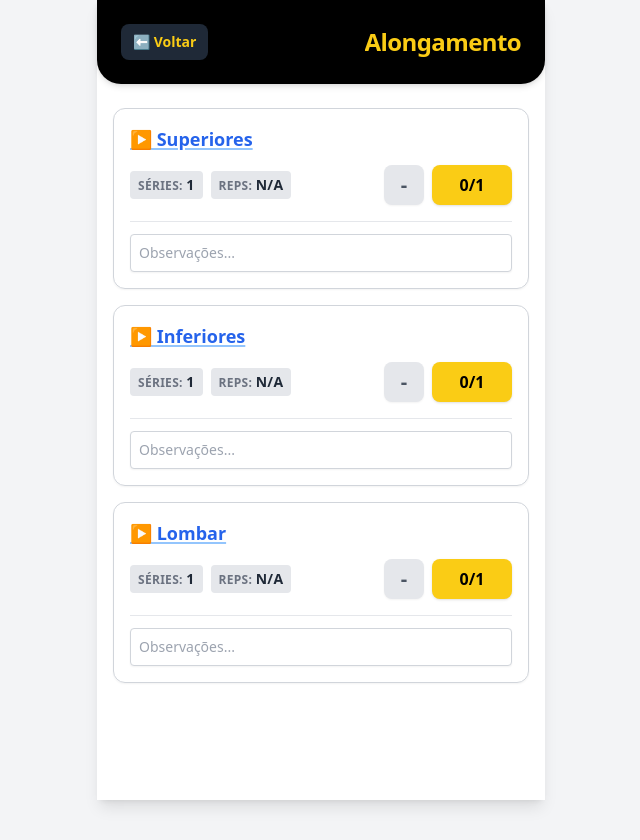
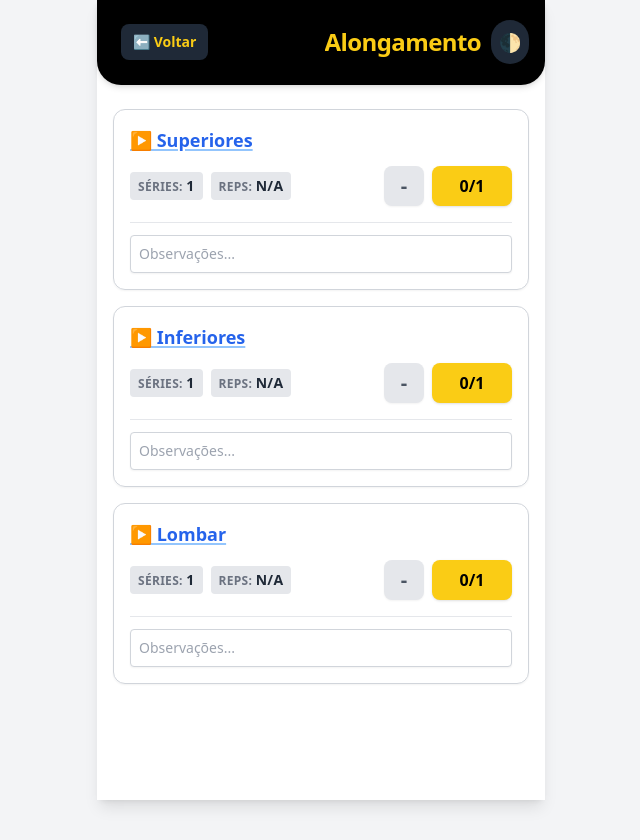
Before and after one commit to Eduzznet/Fit-App, a Flask app: page /treino/Alongamento in a window 1280 px wide. Shown: the whole page, without its empty margins (319-959 px from the left). Run offline with Flask 3, Linux system fonts and the light colour scheme; some libraries are stand-ins or nearby versions.

Commit message:
Adicionando funcionalidade de Modo Escuro e Botão de Alternância em todas as telas

```diff
--- a/templates/treino.html
+++ b/templates/treino.html
@@ -5,16 +5,34 @@
     <meta name="viewport" content="width=device-width, initial-scale=1.0">
     <title>{{ nome_treino }} - Fit App</title>
     <script src="https://cdn.tailwindcss.com"></script>
+
+    <script>
+        tailwind.config = { darkMode: 'class' }
+        if (localStorage.theme === 'dark' || (!('theme' in localStorage) && window.matchMedia('(prefers-color-scheme: dark)').matches)) {
+            document.documentElement.classList.add('dark')
+        } else {
+            document.documentElement.classList.remove('dark')
+        }
+        function toggleTheme() {
+            document.documentElement.classList.toggle('dark');
+            localStorage.setItem('theme', document.documentElement.classList.contains('dark') ? 'dark' : 'light');
+        }
+    </script>
 </head>
-<body class="bg-gray-100 text-gray-800 font-sans antialiased pb-10">
+<body class="bg-gray-100 dark:bg-gray-900 text-gray-800 dark:text-gray-100 font-sans antialiased pb-10 transition-colors duration-300">
 
-    <div class="max-w-md mx-auto bg-white min-h-screen shadow-lg relative">
+    <div class="max-w-md mx-auto bg-white dark:bg-gray-800 min-h-screen shadow-lg relative transition-colors duration-300">
 
-        <header class="bg-black text-white p-6 rounded-b-3xl shadow-md flex items-center justify-between">
-            <a href="javascript:history.back()" class="text-yellow-400 font-bold text-sm bg-gray-800 px-3 py-2 rounded-lg hover:bg-gray-700">
+        <header class="bg-black text-white p-6 rounded-b-3xl shadow-md flex items-center justify-between relative border-b border-transparent dark:border-gray-700">
+            <a href="javascript:history.back()" class="text-yellow-400 font-bold text-sm bg-gray-800 dark:bg-gray-700 px-3 py-2 rounded-lg hover:bg-gray-700 dark:hover:bg-gray-600 transition">
                 ⬅ Voltar
             </a>
-            <h1 class="text-2xl font-extrabold text-yellow-400 tracking-tight truncate ml-4">{{ nome_treino }}</h1>
+
+            <button onclick="toggleTheme()" class="absolute top-5 right-4 bg-gray-800 hover:bg-gray-700 p-2 rounded-full shadow active:scale-95 transition text-lg">
+                🌓
+            </button>
+
+            <h1 class="text-2xl font-extrabold text-yellow-400 tracking-tight truncate ml-4 mr-10">{{ nome_treino }}</h1>
         </header>
 
         <main class="p-4 mt-2">
@@ -23,18 +41,18 @@
                     {% set b_idx = loop.index %}
 
                     {% if bloco.tipo == 'titulo' %}
-                        <div class="mt-6 mb-1 border-b-2 border-gray-800 pb-2">
-                            <h2 class="text-xl font-black text-gray-800 uppercase tracking-widest">{{ bloco.texto }}</h2>
+                        <div class="mt-6 mb-1 border-b-2 border-gray-800 dark:border-gray-400 pb-2">
+                            <h2 class="text-xl font-black text-gray-800 dark:text-gray-200 uppercase tracking-widest">{{ bloco.texto }}</h2>
                         </div>
 
                     {% elif bloco.tipo == 'simples' %}
                         {% for ex in bloco.exercicios %}
                         {% set e_idx = loop.index %}
-                        <div class="bg-transparent border border-gray-300 p-4 rounded-xl shadow-sm">
+                        <div class="bg-transparent border border-gray-300 dark:border-gray-600 p-4 rounded-xl shadow-sm">
 
-                            <h3 class="font-bold text-lg text-gray-800">
+                            <h3 class="font-bold text-lg text-gray-800 dark:text-gray-100">
                                 {% if ex.get('video') %}
-                                    <a href="{{ ex.video }}" target="_blank" class="text-blue-600 hover:text-blue-800 underline decoration-blue-300 decoration-2 underline-offset-2 flex items-center gap-1">
+                                    <a href="{{ ex.video }}" target="_blank" class="text-blue-600 dark:text-blue-400 hover:text-blue-800 dark:hover:text-blue-300 underline decoration-blue-300 dark:decoration-blue-700 decoration-2 underline-offset-2 flex items-center gap-1">
                                         ▶️ {{ ex.nome }}
                                     </a>
                                 {% else %}
@@ -44,18 +62,18 @@
 
                             <div class="flex justify-between items-center mt-3 mb-4">
                                 <div class="flex gap-2">
-                                    <span class="text-xs font-bold text-gray-500 bg-gray-200 px-2 py-1 rounded tracking-wide">
-                                        SÉRIES: <span class="text-gray-800 text-sm">{{ ex.series }}</span>
+                                    <span class="text-xs font-bold text-gray-500 dark:text-gray-300 bg-gray-200 dark:bg-gray-700 px-2 py-1 rounded tracking-wide">
+                                        SÉRIES: <span class="text-gray-800 dark:text-gray-100 text-sm">{{ ex.series }}</span>
                                     </span>
-                                    <span class="text-xs font-bold text-gray-500 bg-gray-200 px-2 py-1 rounded tracking-wide">
-                                        REPS: <span class="text-gray-800 text-sm">{{ ex.reps }}</span>
+                                    <span class="text-xs font-bold text-gray-500 dark:text-gray-300 bg-gray-200 dark:bg-gray-700 px-2 py-1 rounded tracking-wide">
+                                        REPS: <span class="text-gray-800 dark:text-gray-100 text-sm">{{ ex.reps }}</span>
                                     </span>
                                 </div>
 
                                 <div class="flex items-center gap-2">
-                                    <button class="bg-gray-200 text-gray-600 font-bold w-10 h-10 rounded-lg shadow-sm active:scale-95 transition flex items-center justify-center text-xl"
+                                    <button class="bg-gray-200 dark:bg-gray-700 text-gray-600 dark:text-gray-300 font-bold w-10 h-10 rounded-lg shadow-sm active:scale-95 transition flex items-center justify-center text-xl"
                                             onclick="desfazerSerie(this.nextElementSibling)">-</button>
-                                    <button class="btn-exercicio bg-yellow-400 text-black font-bold py-2 px-4 rounded-lg shadow active:scale-95 transition min-w-[80px]"
+                                    <button class="btn-exercicio bg-yellow-400 dark:bg-yellow-500 text-black font-bold py-2 px-4 rounded-lg shadow active:scale-95 transition min-w-[80px]"
                                             data-feitas="0"
                                             data-total="{{ ex.series }}"
                                             onclick="registrarSerie(this)">
@@ -64,25 +82,25 @@
                                 </div>
                             </div>
 
-                            <div class="mt-4 border-t border-gray-200 pt-3 flex gap-2">
+                            <div class="mt-4 border-t border-gray-200 dark:border-gray-700 pt-3 flex gap-2">
                                 {% if ex.get('usa_carga', True) %}
                                 <div class="flex w-2/5 shadow-sm rounded">
                                     <input type="number" inputmode="numeric" min="0" oninput="if(this.value < 0) this.value = 0;" placeholder="Carga"
-                                           class="input-salvavel w-2/3 bg-white border border-gray-300 border-r-0 text-gray-700 text-sm rounded-l focus:ring-yellow-500 focus:border-yellow-500 p-2 text-center"
+                                           class="input-salvavel w-2/3 bg-white dark:bg-gray-900 border border-gray-300 dark:border-gray-600 border-r-0 text-gray-700 dark:text-gray-200 text-sm rounded-l focus:ring-yellow-500 focus:border-yellow-500 p-2 text-center"
                                            data-b="{{ b_idx }}" data-e="{{ e_idx }}" data-tipo="carga" onchange="salvarTexto(this)">
 
-                                    <select class="input-salvavel w-1/3 bg-gray-100 border border-gray-300 text-gray-700 text-xs rounded-r focus:ring-yellow-500 focus:border-yellow-500 text-center px-0 appearance-none"
+                                    <select class="input-salvavel w-1/3 bg-gray-100 dark:bg-gray-700 border border-gray-300 dark:border-gray-600 text-gray-700 dark:text-gray-200 text-xs rounded-r focus:ring-yellow-500 focus:border-yellow-500 text-center px-0 appearance-none"
                                             data-b="{{ b_idx }}" data-e="{{ e_idx }}" data-tipo="unidade" onchange="salvarTexto(this)">
                                         <option value="kg">kg</option>
                                         <option value="lbs">lbs</option>
                                     </select>
                                 </div>
                                 <input type="text" placeholder="Observações..."
-                                       class="input-salvavel w-3/5 bg-white border border-gray-300 text-gray-700 text-sm rounded shadow-sm focus:ring-yellow-500 focus:border-yellow-500 p-2"
+                                       class="input-salvavel w-3/5 bg-white dark:bg-gray-900 border border-gray-300 dark:border-gray-600 text-gray-700 dark:text-gray-200 dark:placeholder-gray-500 text-sm rounded shadow-sm focus:ring-yellow-500 focus:border-yellow-500 p-2"
                                        data-b="{{ b_idx }}" data-e="{{ e_idx }}" data-tipo="obs" onchange="salvarTexto(this)">
                                 {% else %}
                                 <input type="text" placeholder="Observações..."
-                                       class="input-salvavel w-full bg-white border border-gray-300 text-gray-700 text-sm rounded shadow-sm focus:ring-yellow-500 focus:border-yellow-500 p-2"
+                                       class="input-salvavel w-full bg-white dark:bg-gray-900 border border-gray-300 dark:border-gray-600 text-gray-700 dark:text-gray-200 dark:placeholder-gray-500 text-sm rounded shadow-sm focus:ring-yellow-500 focus:border-yellow-500 p-2"
                                        data-b="{{ b_idx }}" data-e="{{ e_idx }}" data-tipo="obs" onchange="salvarTexto(this)">
                                 {% endif %}
                             </div>
@@ -90,52 +108,52 @@
                         {% endfor %}
 
                     {% else %}
-                        <div class="bg-yellow-50 border-l-4 border-yellow-400 p-4 rounded-xl shadow-sm">
+                        <div class="bg-yellow-50 dark:bg-yellow-900/10 border-l-4 border-yellow-400 dark:border-yellow-500 p-4 rounded-xl shadow-sm">
                             <div class="mb-3 flex justify-between items-center">
-                                <span class="text-xs font-bold text-yellow-600 uppercase tracking-wider">⚡ Conjugado • {{ bloco.series }} SÉRIES</span>
+                                <span class="text-xs font-bold text-yellow-600 dark:text-yellow-500 uppercase tracking-wider">⚡ Conjugado • {{ bloco.series }} SÉRIES</span>
                             </div>
 
                             <div class="flex flex-col gap-4">
                                 {% for ex in bloco.exercicios %}
                                 {% set e_idx = loop.index %}
-                                    <div class="border-b border-yellow-200 pb-3 mt-3 last:border-0 last:pb-0">
+                                    <div class="border-b border-yellow-200 dark:border-yellow-700/50 pb-3 mt-3 last:border-0 last:pb-0">
 
                                         {% if ex.get('is_alternativo') %}
-                                            <div class="bg-white p-2 rounded shadow-sm border border-yellow-300 mb-2">
-                                                <div class="text-[10px] font-bold text-yellow-600 uppercase mb-2 text-center">🔄 Escolha 1 opção abaixo:</div>
+                                            <div class="bg-white dark:bg-gray-800 p-2 rounded shadow-sm border border-yellow-300 dark:border-yellow-700/50 mb-2">
+                                                <div class="text-[10px] font-bold text-yellow-600 dark:text-yellow-500 uppercase mb-2 text-center">🔄 Escolha 1 opção abaixo:</div>
                                                 {% for opcao in ex.opcoes %}
                                                     <div class="flex justify-between items-center my-1">
-                                                        <h3 class="font-semibold text-gray-800 text-sm w-2/3">
+                                                        <h3 class="font-semibold text-gray-800 dark:text-gray-200 text-sm w-2/3">
                                                             {% if opcao.get('video') %}
-                                                                <a href="{{ opcao.video }}" target="_blank" class="text-blue-600 hover:text-blue-800 underline decoration-blue-300 decoration-2 underline-offset-2 flex items-center gap-1">
+                                                                <a href="{{ opcao.video }}" target="_blank" class="text-blue-600 dark:text-blue-400 hover:text-blue-800 dark:hover:text-blue-300 underline decoration-blue-300 dark:decoration-blue-700 decoration-2 underline-offset-2 flex items-center gap-1">
                                                                     ▶️ {{ opcao.nome }}
                                                                 </a>
                                                             {% else %}
                                                                 {{ opcao.nome }}
                                                             {% endif %}
                                                         </h3>
-                                                        <span class="text-xs font-bold text-gray-500 bg-gray-100 px-2 py-1 rounded border border-gray-200 shadow-sm">
-                                                            REPS: <span class="text-gray-800 text-sm">{{ opcao.reps }}</span>
+                                                        <span class="text-xs font-bold text-gray-500 dark:text-gray-400 bg-gray-100 dark:bg-gray-700 px-2 py-1 rounded border border-gray-200 dark:border-gray-600 shadow-sm">
+                                                            REPS: <span class="text-gray-800 dark:text-gray-200 text-sm">{{ opcao.reps }}</span>
                                                         </span>
                                                     </div>
                                                     {% if not loop.last %}
-                                                        <div class="text-center text-xs font-black text-yellow-400 my-1">OU</div>
+                                                        <div class="text-center text-xs font-black text-yellow-400 dark:text-yellow-600 my-1">OU</div>
                                                     {% endif %}
                                                 {% endfor %}
                                             </div>
                                         {% else %}
                                             <div class="flex justify-between items-center mb-2">
-                                                <h3 class="font-semibold text-gray-800 text-sm w-2/3">
+                                                <h3 class="font-semibold text-gray-800 dark:text-gray-100 text-sm w-2/3">
                                                     {% if ex.get('video') %}
-                                                        <a href="{{ ex.video }}" target="_blank" class="text-blue-600 hover:text-blue-800 underline decoration-blue-300 decoration-2 underline-offset-2 flex items-center gap-1">
+                                                        <a href="{{ ex.video }}" target="_blank" class="text-blue-600 dark:text-blue-400 hover:text-blue-800 dark:hover:text-blue-300 underline decoration-blue-300 dark:decoration-blue-700 decoration-2 underline-offset-2 flex items-center gap-1">
                                                             ▶️ {{ ex.nome }}
                                                         </a>
                                                     {% else %}
                                                         {{ ex.nome }}
                                                     {% endif %}
                                                 </h3>
-                                                <span class="text-xs font-bold text-gray-500 bg-white px-2 py-1 rounded shadow-sm border border-yellow-200">
-                                                    REPS: <span class="text-gray-800 text-sm">{{ ex.reps }}</span>
+                                                <span class="text-xs font-bold text-gray-500 dark:text-gray-300 bg-white dark:bg-gray-800 px-2 py-1 rounded shadow-sm border border-yellow-200 dark:border-yellow-700/50">
+                                                    REPS: <span class="text-gray-800 dark:text-gray-100 text-sm">{{ ex.reps }}</span>
                                                 </span>
                                             </div>
                                         {% endif %}
@@ -144,21 +162,21 @@
                                             {% if ex.get('usa_carga', True) %}
                                             <div class="flex w-2/5 shadow-sm rounded">
                                                 <input type="number" inputmode="numeric" min="0" oninput="if(this.value < 0) this.value = 0;" placeholder="Carga"
-                                                       class="input-salvavel w-2/3 bg-white border border-yellow-300 border-r-0 text-gray-700 text-sm rounded-l focus:ring-yellow-500 focus:border-yellow-500 p-1.5 text-center"
+                                                       class="input-salvavel w-2/3 bg-white dark:bg-gray-900 border border-yellow-300 dark:border-yellow-700/50 border-r-0 text-gray-700 dark:text-gray-200 text-sm rounded-l focus:ring-yellow-500 focus:border-yellow-500 p-1.5 text-center"
                                                        data-b="{{ b_idx }}" data-e="{{ e_idx }}" data-tipo="carga" onchange="salvarTexto(this)">
 
-                                                <select class="input-salvavel w-1/3 bg-yellow-100 border border-yellow-300 text-gray-700 text-xs rounded-r focus:ring-yellow-500 focus:border-yellow-500 text-center px-0 appearance-none"
+                                                <select class="input-salvavel w-1/3 bg-yellow-100 dark:bg-yellow-900/40 border border-yellow-300 dark:border-yellow-700/50 text-gray-700 dark:text-gray-300 text-xs rounded-r focus:ring-yellow-500 focus:border-yellow-500 text-center px-0 appearance-none"
                                                         data-b="{{ b_idx }}" data-e="{{ e_idx }}" data-tipo="unidade" onchange="salvarTexto(this)">
                                                     <option value="kg">kg</option>
                                                     <option value="lbs">lbs</option>
                                                 </select>
                                             </div>
                                             <input type="text" placeholder="Observações..."
-                                                   class="input-salvavel w-3/5 bg-white border border-yellow-300 text-gray-700 text-sm rounded shadow-sm focus:ring-yellow-500 focus:border-yellow-500 p-1.5"
+                                                   class="input-salvavel w-3/5 bg-white dark:bg-gray-900 border border-yellow-300 dark:border-yellow-700/50 text-gray-700 dark:text-gray-200 dark:placeholder-gray-500 text-sm rounded shadow-sm focus:ring-yellow-500 focus:border-yellow-500 p-1.5"
                                                    data-b="{{ b_idx }}" data-e="{{ e_idx }}" data-tipo="obs" onchange="salvarTexto(this)">
                                             {% else %}
                                             <input type="text" placeholder="Observações..."
-                                                   class="input-salvavel w-full bg-white border border-yellow-300 text-gray-700 text-sm rounded shadow-sm focus:ring-yellow-500 focus:border-yellow-500 p-1.5"
+                                                   class="input-salvavel w-full bg-white dark:bg-gray-900 border border-yellow-300 dark:border-yellow-700/50 text-gray-700 dark:text-gray-200 dark:placeholder-gray-500 text-sm rounded shadow-sm focus:ring-yellow-500 focus:border-yellow-500 p-1.5"
                                                    data-b="{{ b_idx }}" data-e="{{ e_idx }}" data-tipo="obs" onchange="salvarTexto(this)">
                                             {% endif %}
                                         </div>
@@ -167,9 +185,9 @@
                             </div>
 
                             <div class="mt-4 flex justify-end items-center gap-2">
-                                <button class="bg-gray-200 text-gray-600 font-bold w-10 h-10 rounded-lg shadow-sm active:scale-95 transition flex items-center justify-center text-xl"
+                                <button class="bg-gray-200 dark:bg-gray-700 text-gray-600 dark:text-gray-300 font-bold w-10 h-10 rounded-lg shadow-sm active:scale-95 transition flex items-center justify-center text-xl"
                                         onclick="desfazerSerie(this.nextElementSibling)">-</button>
-                                <button class="btn-exercicio bg-yellow-400 text-black font-bold py-2 px-4 rounded-lg shadow active:scale-95 transition min-w-[80px]"
+                                <button class="btn-exercicio bg-yellow-400 dark:bg-yellow-500 text-black font-bold py-2 px-4 rounded-lg shadow active:scale-95 transition min-w-[80px]"
                                         data-feitas="0"
                                         data-total="{{ bloco.series }}"
                                         onclick="registrarSerie(this)">
@@ -181,16 +199,17 @@
                 {% endfor %}
             </div>
 
-            <div id="mensagem-final" class="hidden mt-8 text-center bg-green-100 border-2 border-green-500 p-6 rounded-2xl shadow-md">
-                <h2 class="text-2xl font-bold text-green-700 mb-2">🎉 Treino Concluído!</h2>
-                <p class="text-green-600 mb-6 font-medium">Excelente trabalho hoje.</p>
-                <button onclick="resetarTreino()" class="w-full bg-green-600 hover:bg-green-700 text-white font-bold text-lg py-3 rounded-xl shadow transition active:scale-95">
+            <div id="mensagem-final" class="hidden mt-8 text-center bg-green-100 dark:bg-green-900/40 border-2 border-green-500 dark:border-green-600 p-6 rounded-2xl shadow-md">
+                <h2 class="text-2xl font-bold text-green-700 dark:text-green-400 mb-2">🎉 Treino Concluído!</h2>
+                <p class="text-green-600 dark:text-green-300 mb-6 font-medium">Excelente trabalho hoje.</p>
+                <button onclick="resetarTreino()" class="w-full bg-green-600 hover:bg-green-700 dark:bg-green-600 dark:hover:bg-green-500 text-white font-bold text-lg py-3 rounded-xl shadow transition active:scale-95">
                     Zerar séries para o próximo treino
                 </button>
             </div>
         </main>
     </div>
 
+    <!-- MANTIVE O SCRIPT EXATAMENTE IGUAL AO SEU ORIGINAL -->
     <script>
         const nomeTreino = "{{ nome_treino }}";
         const botoes = document.querySelectorAll('.btn-exercicio');
@@ -207,7 +226,7 @@
 
                     if (feitas >= total) {
                         botao.innerText = "Feito ✓";
-                        botao.classList.remove('bg-yellow-400', 'text-black');
+                        botao.classList.remove('bg-yellow-400', 'text-black', 'dark:bg-yellow-500');
                         botao.classList.add('bg-green-500', 'text-white');
                         botao.disabled = true;
                     } else {
@@ -254,7 +273,7 @@
                     botao.innerText = feitas + "/" + total;
                 } else {
                     botao.innerText = "Feito ✓";
-                    botao.classList.remove('bg-yellow-400', 'text-black');
+                    botao.classList.remove('bg-yellow-400', 'text-black', 'dark:bg-yellow-500');
                     botao.classList.add('bg-green-500', 'text-white');
                     botao.disabled = true;
                 }
@@ -262,7 +281,6 @@
             verificarTreinoCompleto();
         }
 
-        // NOVO: FUNÇÃO PARA DESFAZER O CLIQUE
         function desfazerSerie(botaoPrincipal) {
             let feitas = parseInt(botaoPrincipal.getAttribute('data-feitas'));
             let total = parseInt(botaoPrincipal.getAttribute('data-total'));
@@ -274,13 +292,11 @@
                 botaoPrincipal.setAttribute('data-feitas', feitas);
                 localStorage.setItem(chave, feitas);
 
-                // Devolve a cor e o texto original
                 botaoPrincipal.innerText = feitas + "/" + total;
                 botaoPrincipal.classList.remove('bg-green-500', 'text-white');
-                botaoPrincipal.classList.add('bg-yellow-400', 'text-black');
+                botaoPrincipal.classList.add('bg-yellow-400', 'text-black', 'dark:bg-yellow-500');
                 botaoPrincipal.disabled = false;
 
-                // Esconde a mensagem final, pois o treino não está mais completo
                 document.getElementById('mensagem-final').classList.add('hidden');
             }
         }
@@ -309,7 +325,7 @@
                 let total = botao.getAttribute('data-total');
                 botao.innerText = "0/" + total;
                 botao.classList.remove('bg-green-500', 'text-white');
-                botao.classList.add('bg-yellow-400', 'text-black');
+                botao.classList.add('bg-yellow-400', 'text-black', 'dark:bg-yellow-500');
                 botao.disabled = false;
             });
 
```
Also changed, not shown: templates/index.html (+39 -9 lines), templates/submenu.html (+25 -7 lines), 1 other file.
